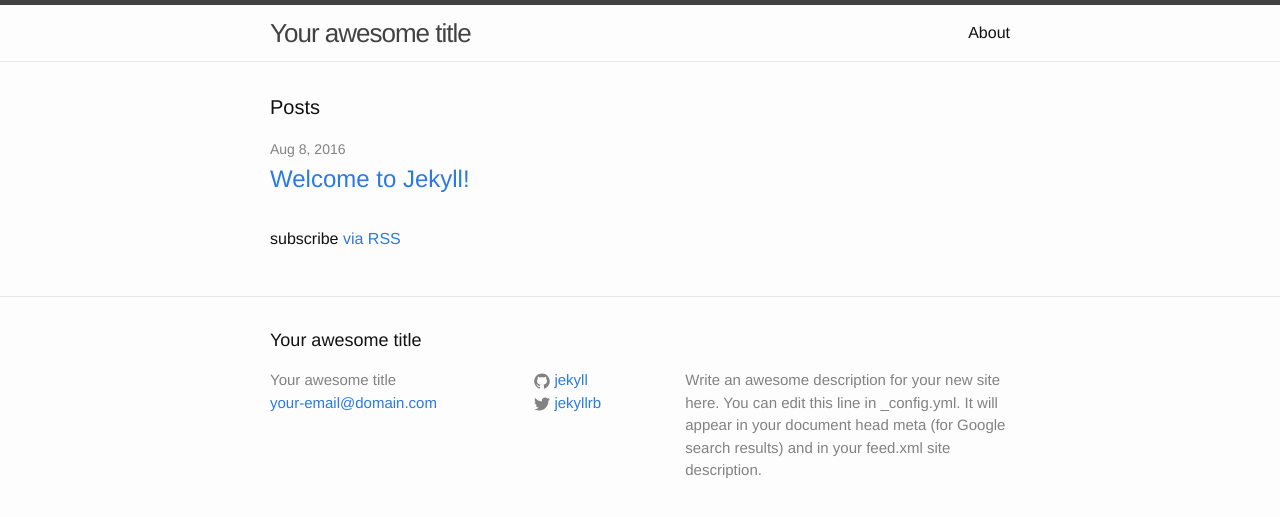
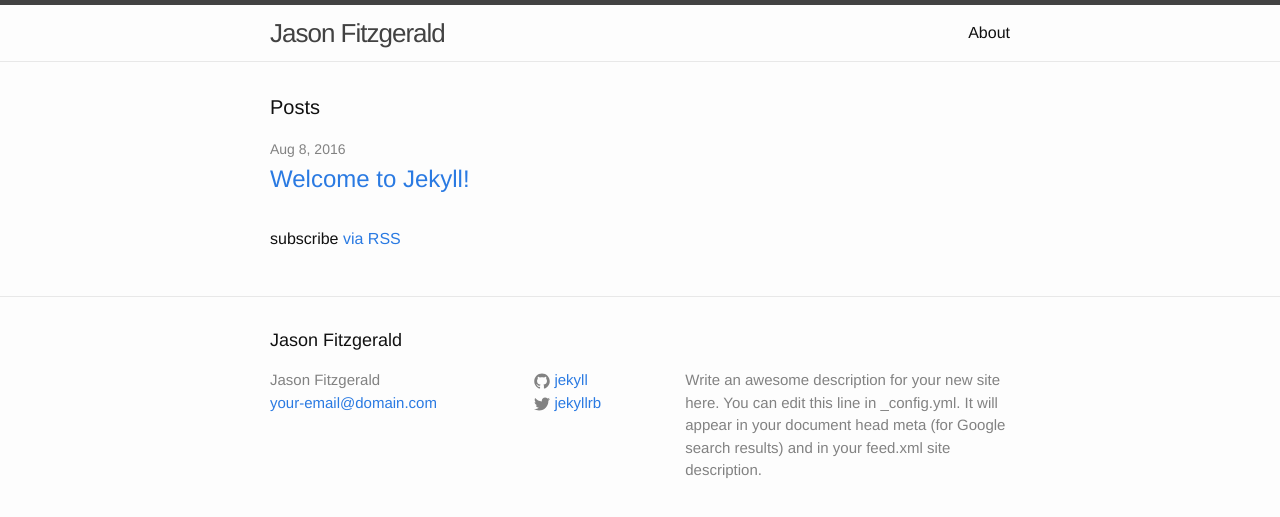
Before and after one commit to jjfitz/jjfitz.github.io, a Jekyll site: the page built from index.html, in a window 1280 px wide. Shown: the top 517 px of the page. Built offline with Jekyll 4.4.1, drawn with Linux system fonts in a browser that asks for light colours.

Commit message:
First Change

```diff
--- a/_config.yml
+++ b/_config.yml
@@ -6,7 +6,7 @@
 # 'jekyll serve'. If you change this file, please restart the server process.
 
 # Site settings
-title: Your awesome title
+title: Jason Fitzgerald
 email: your-email@domain.com
 description: > # this means to ignore newlines until "baseurl:"
   Write an awesome description for your new site here. You can edit this
```
